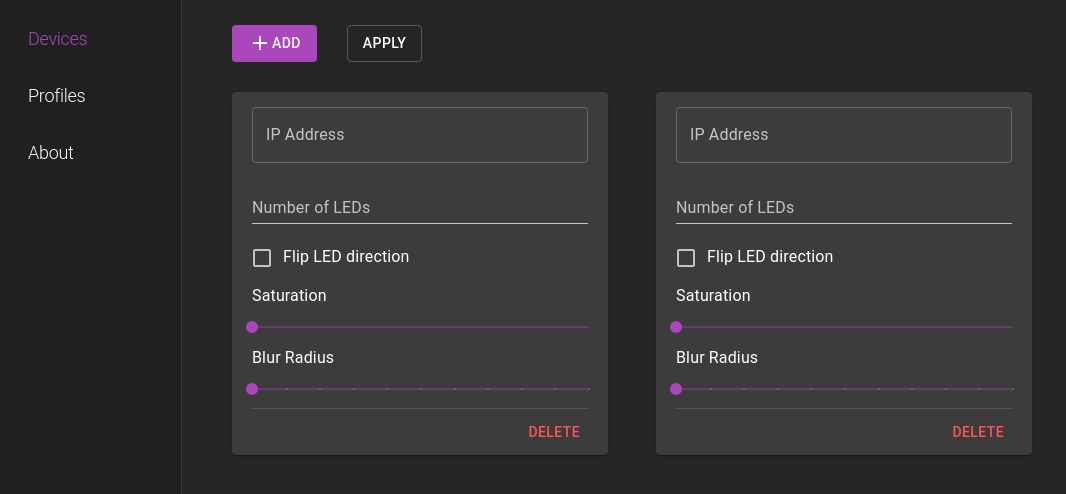
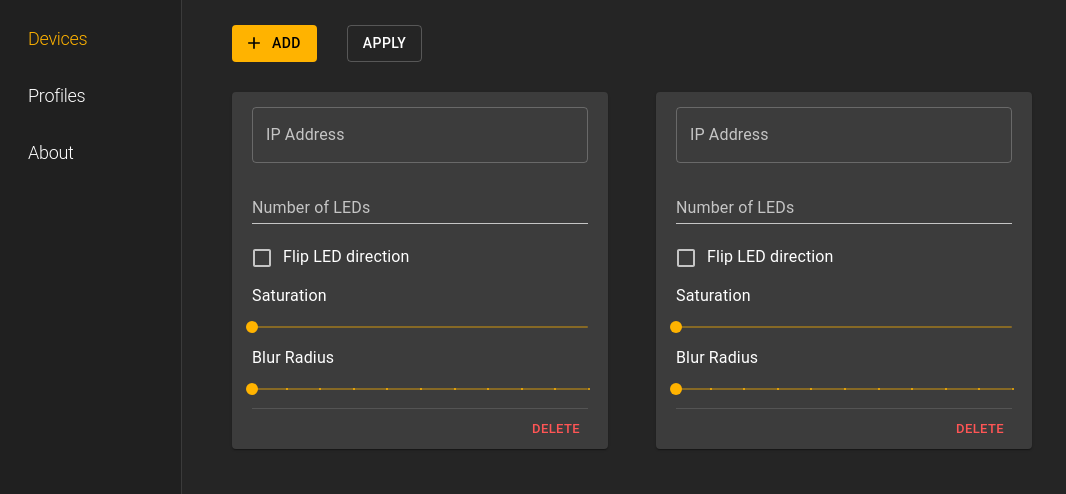
Before and after one commit to HampusAdolfsson/lumos-rs, a React app in the folder electron-app/: page / in a window 1280 px wide. Shown: the top 494 px of the page, without its empty margins (0-1066 px from the left). Built offline with nearby package versions, Linux system fonts and the light colour scheme.

Commit message:
Change to yellow primary color

```diff
--- a/electron-app/src/App.tsx
+++ b/electron-app/src/App.tsx
@@ -18,15 +18,15 @@ let theme = createMuiTheme({
   palette: {
     type: 'dark',
     primary: {
+      light: '#ffe54c',
+      main: '#ffb300',
+      dark: '#c68400',
+      contrastText: '#000',
+    },
+    secondary: {
       light: '#df78ef',
       main: '#ab47bc',
       dark: '#790e8b',
-      contrastText: '#fff',
-    },
-    secondary: {
-      light: '#439889',
-      main: '#00695c',
-      dark: '#003d33',
       contrastText: '#fff',
     },
   }
--- a/electron-app/src/devices/DeviceSettings.tsx
+++ b/electron-app/src/devices/DeviceSettings.tsx
@@ -31,7 +31,7 @@ export function DeviceSettings() {
   return (
     <div className={classes.root}>
       <TextField label="IP Address" placeholder="192.168.x.x" variant="outlined" className={classes.formField}/>
-      <TextField label="Number of LEDs" placeholder="1-490" className={classes.formField} type="number"/>
+      <TextField label="Number of LEDs" placeholder="1-490" color="primary" className={classes.formField} type="number"/>
       <FormControlLabel className={classes.formField}
         control={<Checkbox color="primary"/>}
         label="Flip LED direction"
@@ -39,14 +39,14 @@ export function DeviceSettings() {
       <Typography gutterBottom className={classes.formField}>
         Saturation
       </Typography>
-      <Slider aria-labelledby="saturation-slider" className={classes.formField} valueLabelDisplay="auto" min={-100} max={100}/>
+      <Slider aria-labelledby="saturation-slider" color="primary" className={classes.formField} valueLabelDisplay="auto" min={-100} max={100}/>
       <Typography gutterBottom className={classes.formField}>
         Blur Radius
       </Typography>
-      <Slider aria-labelledby="blur-slider" className={classes.formField} valueLabelDisplay="auto" marks={true} min={0} max={10} />
+      <Slider aria-labelledby="blur-slider" color="primary" className={classes.formField} valueLabelDisplay="auto" marks={true} min={0} max={10} />
       <Divider />
         <Tooltip title="Delete the device">
-          <Button className={classes.deleteButton} >Delete</Button>
+          <Button className={classes.deleteButton} size="small">Delete</Button>
         </Tooltip>
     </div >
   );
--- a/electron-app/src/devices/DevicesScene.tsx
+++ b/electron-app/src/devices/DevicesScene.tsx
@@ -33,8 +33,7 @@ export function DevicesScene() {
   return (
     <div id="devicesScene">
       <div>
-        <Button color="primary" variant="contained" disableElevation className={classes.button}>
-          <AddIcon />
+        <Button color="primary" variant="contained" disableElevation className={classes.button} startIcon={<AddIcon/>} >
           Add
         </Button>
         <Button variant="outlined" disableElevation>Apply</Button>
```
